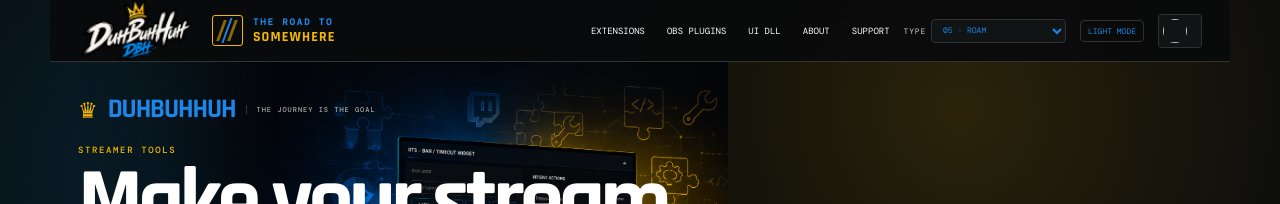
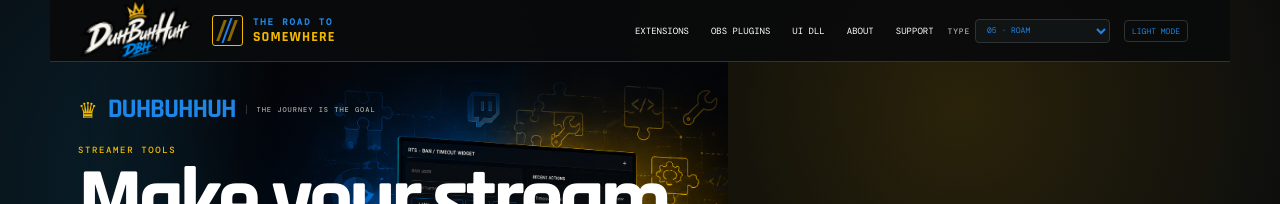
Before and after one commit to DizzyBHigh/road-to-somewhere, a Jekyll site: the page built from index.html, in a window 1280 px wide. Shown: the top 204 px of the page. Built offline with Jekyll 4.4.1, drawn with Linux system fonts in a browser that asks for light colours; a script that is not in the unit is left out.

Commit message:
Fix hidden auth controls

```diff
--- a/assets/auth.css
+++ b/assets/auth.css
@@ -1,4 +1,5 @@
 .rts-auth { position: relative; flex: 0 0 auto; }
+.rts-auth [hidden] { display: none !important; }
 .rts-auth__login, .rts-auth__account, .rts-auth__signout {
   border: 1px solid var(--line); border-radius: 4px; background: var(--panel);
   color: var(--text); cursor: pointer; font: 400 8px var(--mono);
```
